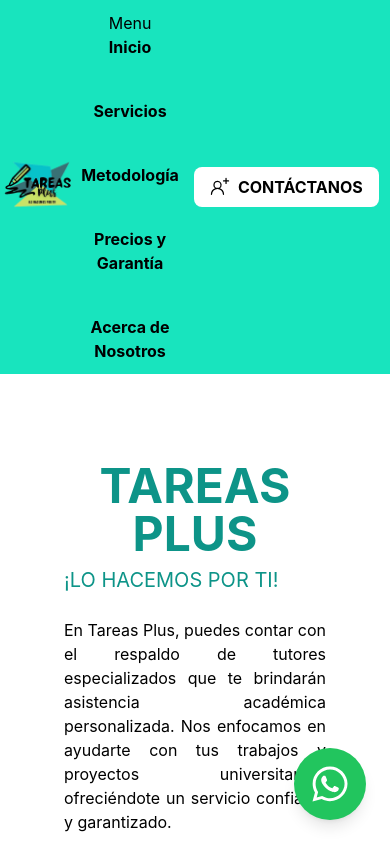
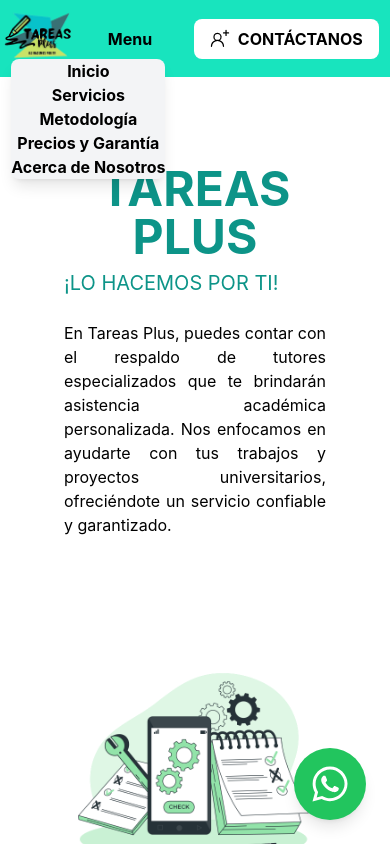
Before and after one commit to YeisonR05/app-tareasplus, a React (Create React App) app: page / in a window 390 px wide. Both pictures are taken after a click on the button "Menu". Shown: the top 844 px of the page. Built offline with nearby package versions, Linux system fonts and the light colour scheme.

Commit message:
Responsive NavBar 5

```diff
--- a/public/env.js
+++ b/public/env.js
@@ -3,7 +3,7 @@ window.env = {
   "ALLUSERSPROFILE": "C:\\ProgramData",
   "APPDATA": "C:\\Users\\Yeison\\AppData\\Roaming",
   "asl.log": "Destination=file",
-  "CHROME_CRASHPAD_PIPE_NAME": "\\\\.\\pipe\\LOCAL\\crashpad_6912_WTWGQGVYEPRMPKVS",
+  "CHROME_CRASHPAD_PIPE_NAME": "\\\\.\\pipe\\LOCAL\\crashpad_5252_MABFMJOYFQPKXNFS",
   "COLOR": "1",
   "COLORTERM": "truecolor",
   "COMMONPROGRAMFILES": "C:\\Program Files\\Common Files",
@@ -98,7 +98,7 @@ window.env = {
   "VSCODE_GIT_ASKPASS_EXTRA_ARGS": "--ms-enable-electron-run-as-node",
   "VSCODE_GIT_ASKPASS_MAIN": "c:\\Users\\Yeison\\AppData\\Local\\Programs\\Microsoft VS Code\\resources\\app\\extensions\\git\\dist\\askpass-main.js",
   "VSCODE_GIT_ASKPASS_NODE": "C:\\Users\\Yeison\\AppData\\Local\\Programs\\Microsoft VS Code\\Code.exe",
-  "VSCODE_GIT_IPC_HANDLE": "\\\\.\\pipe\\vscode-git-8e76240042-sock",
+  "VSCODE_GIT_IPC_HANDLE": "\\\\.\\pipe\\vscode-git-8eedf998a9-sock",
   "WINDIR": "C:\\Windows",
   "_": "C:/Program Files/nodejs/node.exe"
 };
--- a/public/index.html
+++ b/public/index.html
@@ -5,10 +5,7 @@
     <link rel="icon" href="%PUBLIC_URL%/favicon.ico" />
     <meta name="viewport" content="width=device-width, initial-scale=1" />
     <meta name="theme-color" content="#000000" />
-    <meta
-      name="description"
-      content="TareasPlus0"
-    />
+    <meta name="description" content="TareasPlus0" />
     <link rel="apple-touch-icon" href="%PUBLIC_URL%/logo192.png" />
     <!--
       manifest.json provides metadata used when your web app is installed on a
--- a/src/Components/NavBar/NavBar.jsx
+++ b/src/Components/NavBar/NavBar.jsx
@@ -17,6 +17,11 @@ function NavItem({ href, text }) {
 
 const NavBar = () => {
   const isMobile = useMediaQuery({ maxWidth: 767 });
+  const [isNavOpen, setIsNavOpen] = useState(false);
+
+  const toggleNav = () => {
+    setIsNavOpen(!isNavOpen);
+  };
 
   return (
     <nav className="bg-[#18E4BE] p-[0.7rem] sticky top-0 z-10">
@@ -32,7 +37,17 @@ const NavBar = () => {
         </div>
         {isMobile ? (
           // Mobile navigation
+          <>
+            <button
+              className="text-black text-base font-bold hover:text-gray-800"
+              onClick={toggleNav}
+            >
+              Menu
+            </button>
+            {isNavOpen && (
               <MobileNav />
+            )}
+          </>
         ) : (
           // Desktop navigation
           <DesktopNav />
@@ -53,29 +68,25 @@ const DesktopNav = () => (
   </div>
 );
 
-const MobileNav = () => {
-  const [isNavOpen, setIsNavOpen] = useState(false);
-
-  const toggleNav = () => {
-    setIsNavOpen(!isNavOpen);
-  };
-
-  return (
+const MobileNav = () => (
+  <div className="text-xxs absolute mt-40 w-35 sm:w-35 bg-gray-100 rounded-lg shadow-lg z-10">
+    <div >
+      <NavItem href="/" text="Inicio" />
+    </div>
     <div>
-      <button className="text-black text-base" onClick={toggleNav}>
-        Menu
-      </button>
-      {isNavOpen && (
-        <div className="flex flex-col gap-10">
-          <NavItem href="/" text="Inicio" />
       <NavItem href="/services" text="Servicios" />
+    </div>
+    <div>
       <NavItem href="/metodology" text="Metodología" />
+    </div>
+    <div>
       <NavItem href="/priceswarranty" text="Precios y Garantía" />
+    </div>
+    <div>
       <NavItem href="/about" text="Acerca de Nosotros" />
     </div>
-      )}
   </div>
 );
-};
+
 
 export default NavBar;
```
Lines whose indentation alone changed are shown as unchanged.
